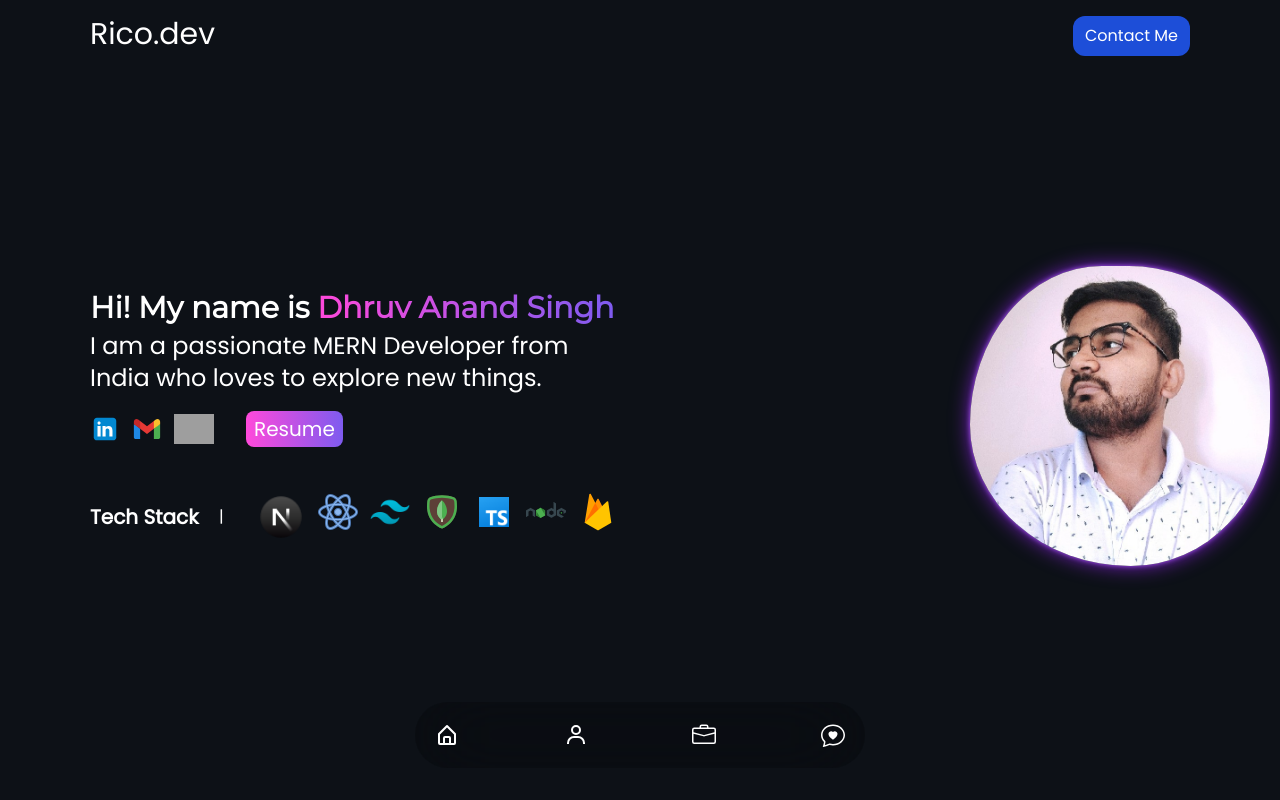
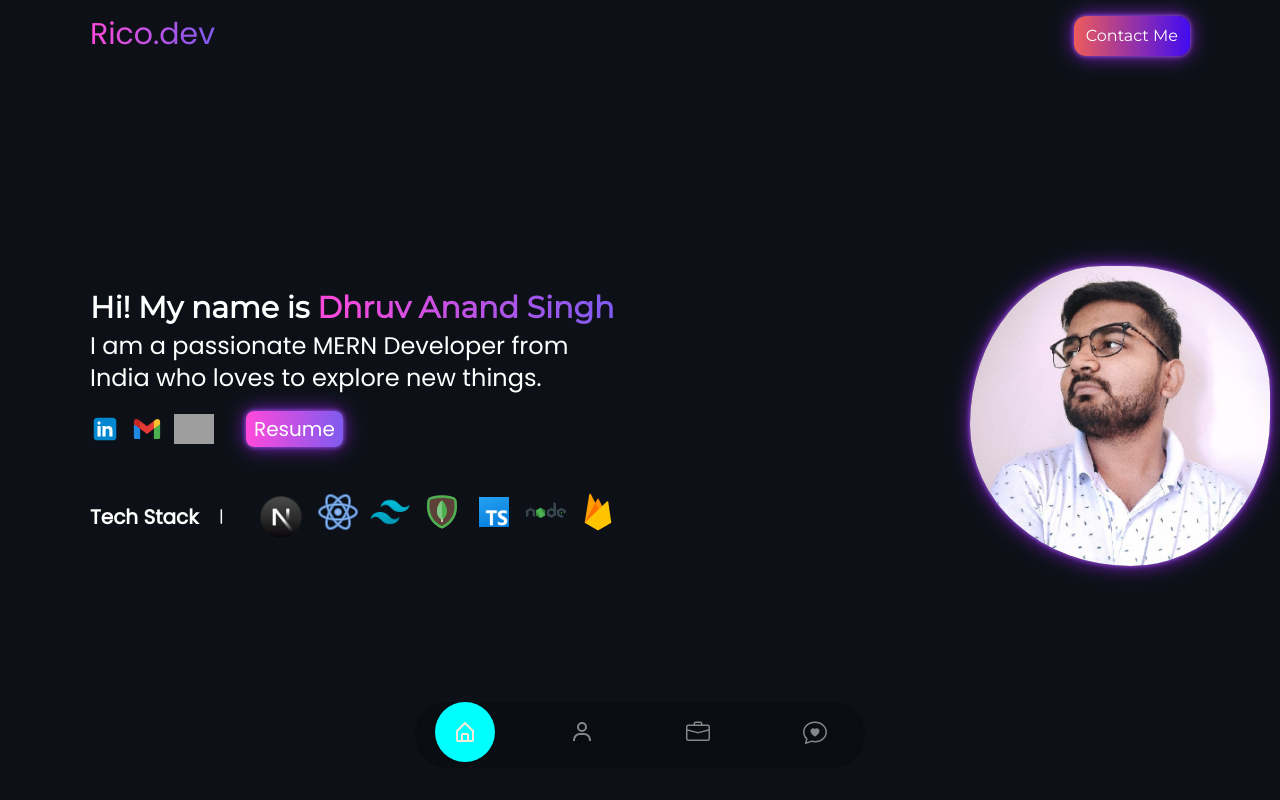
Before and after one commit to Ricobyter/my-portfolio, a React (Vite) app: page / in a window 1280 px wide. Shown: the top 800 px of the page. Built offline with nearby package versions, Linux system fonts and the light colour scheme; grey boxes are pictures that could not be loaded.

Commit message:
added navbar and other dependencies

```diff
--- /dev/null
+++ b/src/assets/css/nav.css
@@ -0,0 +1,7 @@
+.active{
+    background-color: aqua;
+    color: antiquewhite;
+    padding: 1rem;
+    border-radius: 100%;
+
+}
--- a/src/components/Hero.jsx
+++ b/src/components/Hero.jsx
@@ -18,15 +18,16 @@ function hero() {
   return (
     <div className='min-h-screen w-[1100px]  text-white '>
       <div className='w-full flex justify-between mt-2 lg:mt-4 '>
-        <h1 className='text-3xl '>Rico.dev</h1>
-        <button className='bg-blue-700 text-white px-3 py-2 rounded-xl'>Contact Me</button>
+        <h1 className='text-3xl bg-gradient-to-r from-[#ff49db] to-[#7e5bef] bg-clip-text text-transparent'>Rico.dev</h1>
+        <button className='bg-gradient-to-r from-[#ed5b5b] to-[#410bf1] font-montserrat text-white px-3 py-2 rounded-xl neon-purple
+        '>Contact Me</button>
 
       </div>
 
       <div className='flex w-full justify-between items-center h-[90vh]'>
         <div className='w-4/5 flex items-center '>
           <div className='w-3/5'>
-            <h1 className='text-3xl font-semibold mb-1 font-montserrat'>Hi! My name is <span className='bg-gradient-to-r from-[#ff49db] to-[#7e5bef] bg-clip-text text-transparent'>Dhruv Anand Singh</span></h1>
+            <h1 className='text-3xl font-semibold mb-1 font-montserrat'>Hi! My name is <span className='bg-gradient-to-r from-[#ff49db] to-[#7e5bef] bg-clip-text text-transparent '>Dhruv Anand Singh</span></h1>
             <p className='text-2xl'>I am a passionate MERN Developer from India who loves to explore new things.</p>
             <div className='flex gap-5  items-center mt-3'>
               <div className='flex gap-3 mt-2 h-[30px] justify-center items-center'>
@@ -40,7 +41,7 @@ function hero() {
                   <img src={github} alt="github" className='h-[30px]' />
                 </a>
                 <div className='ml-5 '>
-                  <a href="Resume.pdf" download='Resume.pdf'><button className='bg-gradient-to-r from-[#ff49db] to-[#7e5bef] py-1 px-2 rounded-lg text-xl'>Resume</button></a>
+                  <a href="Resume.pdf" download='Resume.pdf'><button className='bg-gradient-to-r from-[#ff49db] to-[#7e5bef] py-1 px-2 rounded-lg text-xl neon-purple'>Resume</button></a>
 
                 </div>
               </div>
--- a/src/components/Nav.jsx
+++ b/src/components/Nav.jsx
@@ -1,6 +1,7 @@
 import React from 'react'
 import {BiHomeAlt, BiUser, } from 'react-icons/bi'
-import {BsClipboard, BsBriefcase, BsChatHeart } from 'react-icons/bs'
+import { BsBriefcase, BsChatHeart } from 'react-icons/bs'
+import '../assets/css/nav.css'
 
 import {Link} from 'react-scroll'
 
@@ -8,14 +9,35 @@ const Nav = () => {
     return (
 
 
-<nav className='fixed bottom-2 lg:bottom-8 w-full overflow-hidden z-50 text-white'>
+<nav className='fixed bottom-2 lg:bottom-8 w-full overflow-hidden z-50 text-white/50'>
     <div className='container mx-auto'>
 
-    <div className='flex w-full bg-black/20 h-[66px] backdrop-blur-2xl rounded-full max-w-[450px] mx-auto justify-between items-center text-2xl px-5'>
-        <a href="/" className='hover:text-[#8A2BE2] hover:border-b-2 hover:border-purple-600'><BiHomeAlt /></a>
-        <a href="#about" className='hover:text-[#8A2BE2] hover:border-b-2 hover:border-purple-600'><BiUser /></a>
-        <a href="#Projects" className='hover:text-[#8A2BE2] hover:border-b-2 hover:border-purple-600'><BsBriefcase /></a>
-        <a href="#contact" className='hover:text-[#8A2BE2] hover:border-b-2 hover:border-purple-600'><BsChatHeart /></a>
+    <div className='flex w-full bg-black/20 h-[66px] backdrop-blur-2xl rounded-full max-w-[450px] mx-auto justify-between  text-2xl px-5'>
+        <Link activeClass='active'
+        spy={true}
+        smooth={true}
+        to='/'
+        className='cursor-pointer w-[60px] h-[60px] flex items-center justify-center'><BiHomeAlt/></Link>
+
+        <Link activeClass='active'
+        spy={true}
+        smooth={true}
+        to='about'
+        className='cursor-pointer w-[60px] h-[60px] flex items-center justify-center'><BiUser/></Link>
+
+        <Link activeClass='active'
+        spy={true}
+        smooth={true}
+        to='projects'
+
+        className='cursor-pointer w-[60px] h-[60px] flex items-center justify-center'><BsBriefcase/></Link>
+
+        <Link activeClass='active'
+        spy={true}
+        smooth={true}
+        to='contacts'
+        className='cursor-pointer w-[60px] h-[60px] flex items-center justify-center'><BsChatHeart/></Link>
+
     </div>
     </div>
 
```
